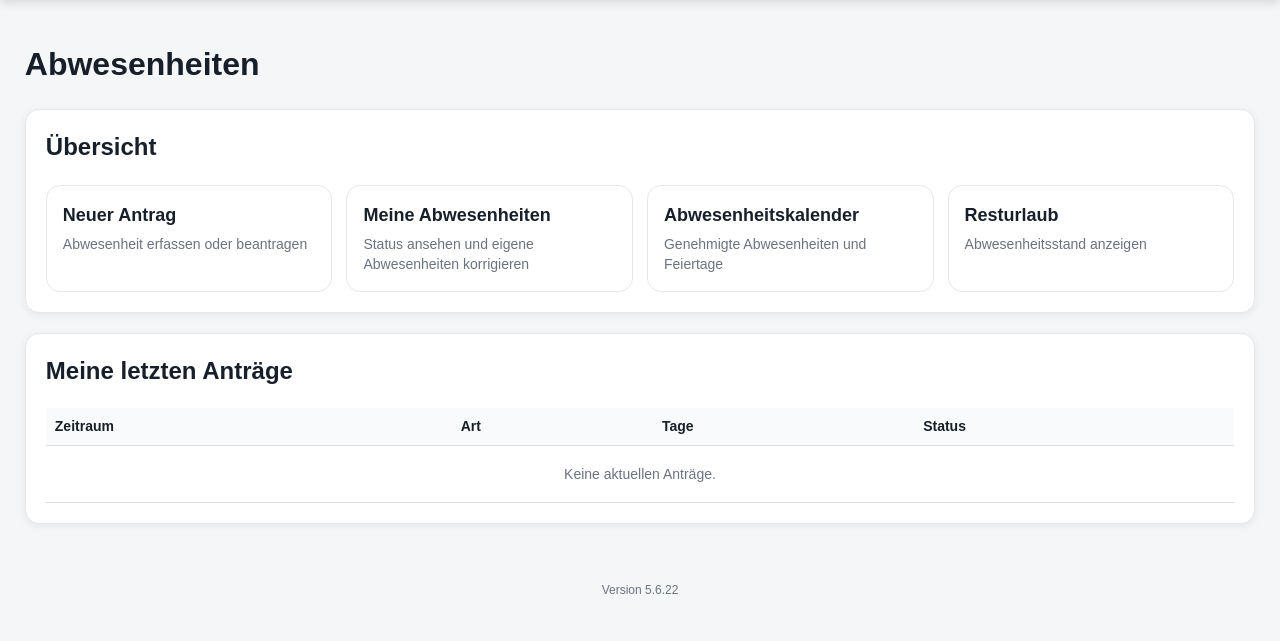
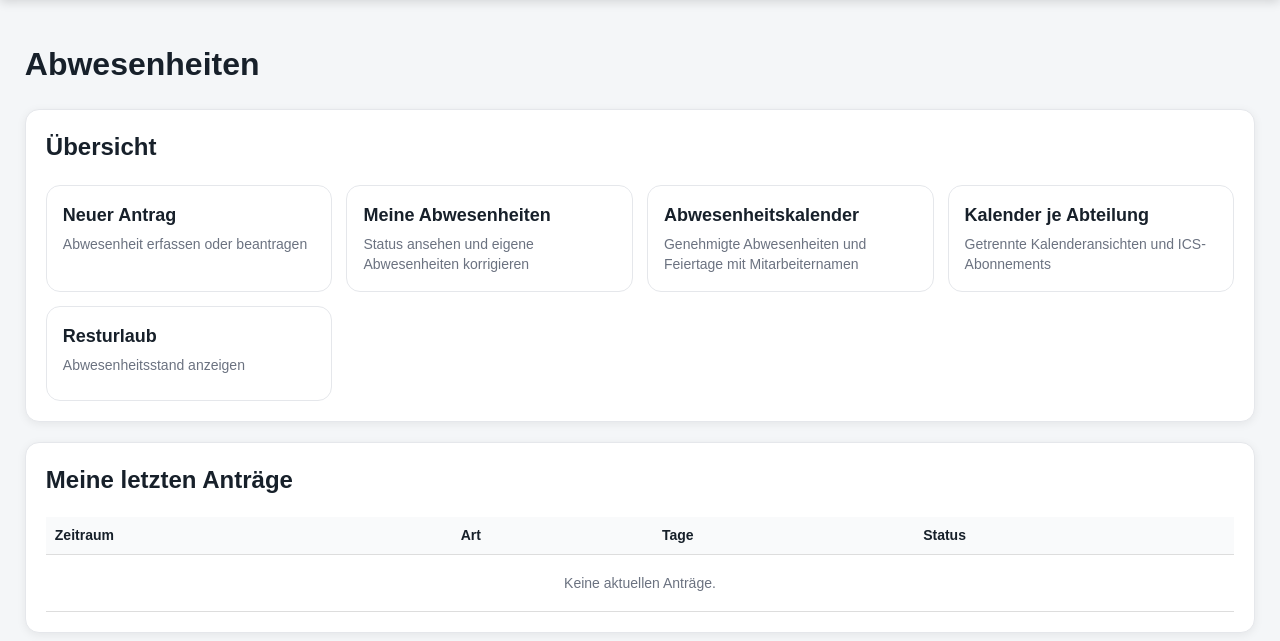
Before and after one commit to Markus4771/Stempeluhr, a FastAPI app: template app/templates/vacation_home.html in a window 1280 px wide. Shown: the part 56-697 px from the top of the page. Run offline with FastAPI, Linux system fonts and the light colour scheme; the template is opened without the code that fills it, so the values that code supplies are empty; some libraries are stand-ins or nearby versions.

Commit message:
Abteilungskalender in Abwesenheitsübersicht verlinken

```diff
--- a/app/templates/vacation_home.html
+++ b/app/templates/vacation_home.html
@@ -9,7 +9,8 @@
         {% if can_approve %}
         <a class="settings-tile" href="/vacation/approvals"><strong>Genehmigungen</strong><span>Offene Anträge: {{ open_count }}</span></a>
         {% endif %}
-        <a class="settings-tile" href="/vacation/calendar"><strong>Abwesenheitskalender</strong><span>Genehmigte Abwesenheiten und Feiertage</span></a>
+        <a class="settings-tile" href="/vacation/calendar"><strong>Abwesenheitskalender</strong><span>Genehmigte Abwesenheiten und Feiertage mit Mitarbeiternamen</span></a>
+        <a class="settings-tile" href="/vacation/department-calendars"><strong>Kalender je Abteilung</strong><span>Getrennte Kalenderansichten und ICS-Abonnements</span></a>
         <a class="settings-tile" href="/vacation/balance"><strong>Resturlaub</strong><span>Abwesenheitsstand anzeigen</span></a>
         {% if full_access %}
         <a class="settings-tile" href="/system/settings/absence-types"><strong>Abwesenheitsarten</strong><span>Arten, Genehmigungspflicht und Pflichtfelder verwalten</span></a>
```
